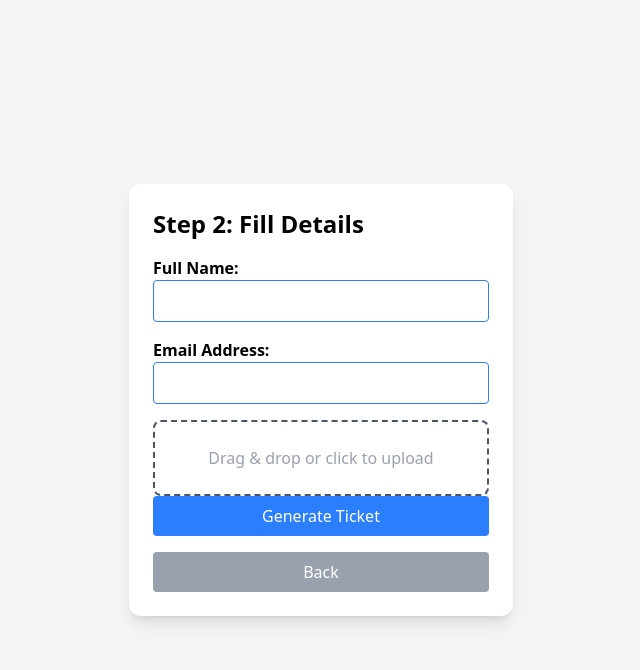
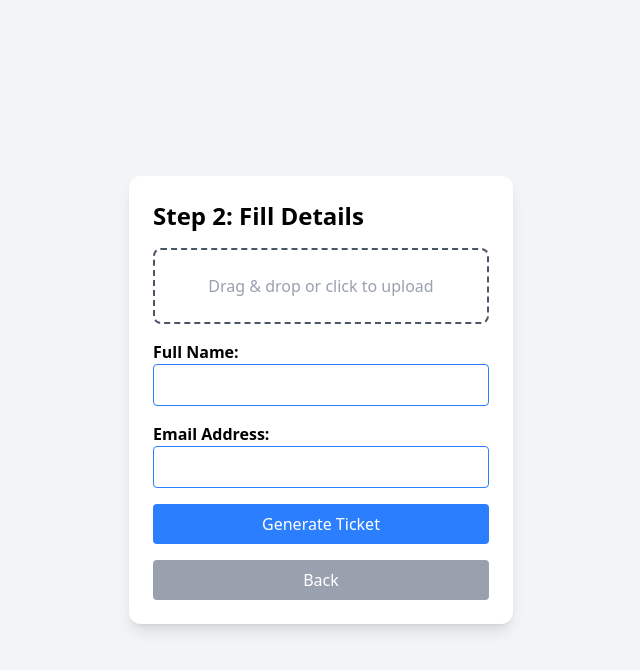
Before and after one commit to Akanimoh12/TICKETING-APPLICATION, a React (Vite) app: page / in a window 1280 px wide. Both pictures are taken after a click on the button "Next". Shown: the top 670 px of the page, without its empty margins (319-959 px from the left). Built offline with nearby package versions, Linux system fonts and the light colour scheme.

Commit message:
modified my data on display

```diff
--- a/src/components/CardForm.jsx
+++ b/src/components/CardForm.jsx
@@ -33,7 +33,7 @@ const CardForm = () => {
   }, [step1Data, step2Data]);
 
   const handleFileUpload = async (event) => {
-    const file = event.target.files[0];
+    const file = event.target.files[1];
     if (!file) return;
 
     const formData = new FormData();
@@ -158,34 +158,13 @@ const CardForm = () => {
         {step === 2 && (
           <div>
             <h2 className="text-2xl font-bold mb-4">Step 2: Fill Details</h2>
+
+
+
             <form onSubmit={(e) => e.preventDefault()}>
-              <div className="mb-4">
-                <label className="block font-bold">Full Name:</label>
-                <input
-                  type="text"
-                  value={step2Data.fullName}
-                  onChange={(e) =>
-                    setStep2Data({ ...step2Data, fullName: e.target.value })
-                  }
-                  className="w-full p-2 border border-blue-500 rounded text-white font-bold"
-                />
-                {errors.fullName && <p className="text-red-500">{errors.fullName}</p>}
-              </div>
 
-              <div className="mb-4">
-                <label className="block font-bold">Email Address:</label>
-                <input
-                  type="email"
-                  value={step2Data.email}
-                  onChange={(e) =>
-                    setStep2Data({ ...step2Data, email: e.target.value })
-                  }
-                  className="w-full p-2 border border-blue-500 rounded text-white font-bold"
-                />
-                {errors.email && <p className="text-red-500">{errors.email}</p>}
-              </div>
-
-              <div
+            {/* IMAGE UPLOAD */}
+            <div
                 className="border-dashed border-2 border-gray-600 rounded-lg p-6 text-center cursor-pointer hover:bg-gray-700 transition"
                 onClick={() => document.getElementById("fileUpload").click()}
                 onDrop={(e) => {
@@ -207,6 +186,36 @@ const CardForm = () => {
                   className="hidden"
                 />
               </div>
+              {/* END FOR IMAGE UPLOAD */}
+              {errors.avatar && <p className="text-red-500">{errors.avatar}</p>}
+
+              <div className="my-4">
+                <label className="block font-bold">Full Name:</label>
+                <input
+                  type="text"
+                  value={step2Data.fullName}
+                  onChange={(e) =>
+                    setStep2Data({ ...step2Data, fullName: e.target.value })
+                  }
+                  className="w-full p-2 border border-blue-500 rounded text-black font-bold"
+                />
+                {errors.fullName && <p className="text-red-500">{errors.fullName}</p>}
+              </div>
+
+              <div className="mb-4">
+                <label className="block font-bold">Email Address:</label>
+                <input
+                  type="email"
+                  value={step2Data.email}
+                  onChange={(e) =>
+                    setStep2Data({ ...step2Data, email: e.target.value })
+                  }
+                  className="w-full p-2 border border-blue-500 rounded text-black font-bold"
+                />
+                {errors.email && <p className="text-red-500">{errors.email}</p>}
+              </div>
+
+
 
 
               <button
```
